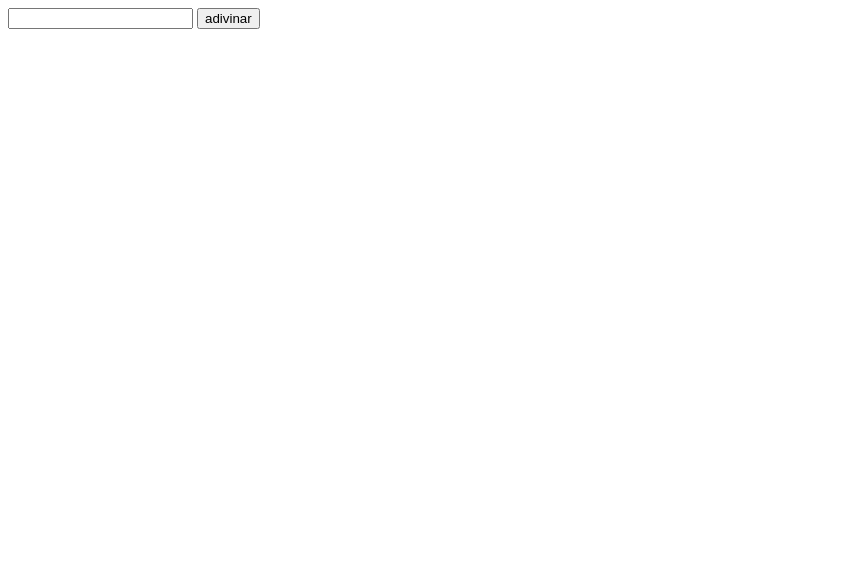
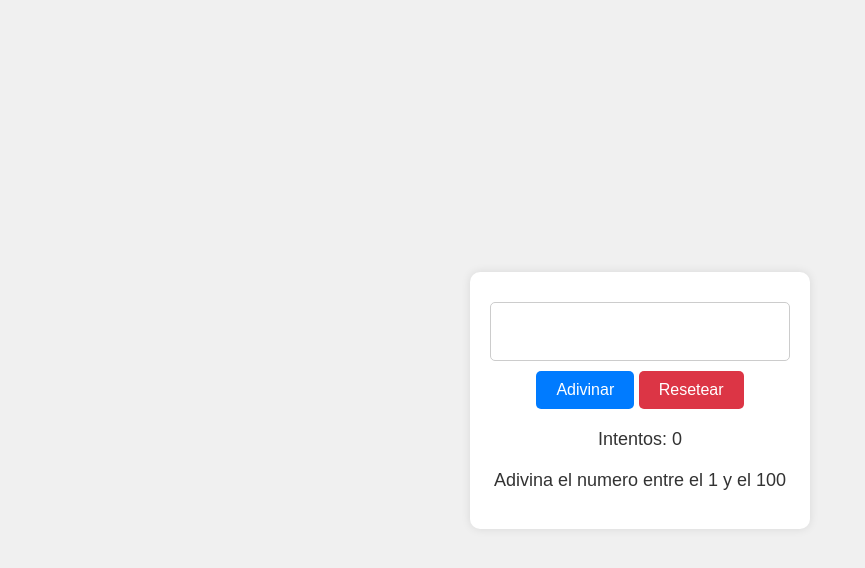
Before and after one commit to ivan2600/practica-002-adivina-el-numero, a plain HTML site: page index.html in a window 1280 px wide. Shown: the whole page, without its empty margins (0-865 px from the left). Drawn offline with Linux system fonts and the light colour scheme.

Commit message:
juego finalizado

```diff
--- a/index.html
+++ b/index.html
@@ -7,9 +7,13 @@
   <link rel="stylesheet" href="style.css">
 </head>
 <body>
-  <input type="number" class="numero-usuario">
-  <button class="adivinar">adivinar</button>
-  <p class="leyenda"></p>
+  <div class="container">
+    <input type="number" class="numero-usuario">
+    <button class="adivinar">Adivinar</button>
+    <button id="resetButton">Resetear</button>
+    <p class="intentos message">Intentos: 0</p>
+    <p class="leyenda message">Adivina el numero entre el 1 y el 100</p>
+  </div>
   <script src="./main.js"></script>
 </body>
 </html>
--- a/main.js
+++ b/main.js
@@ -1,21 +1,35 @@
 const inputJugador = document.querySelector(".numero-usuario");
 const botonAdivinar = document.querySelector(".adivinar");
 const leyenda = document.querySelector(".leyenda");
+const intentosDisplay = document.querySelector(".intentos");
+const resetButton = document.getElementById("resetButton");
+let intentos = 0;
 let numeroSecreto = parseInt(Math.floor(Math.random() * 100) + 1);
 let numeroUsuario = 0;
 console.log(numeroSecreto);
+
+resetButton.addEventListener("click", () => {
+  location.reload();
+});
 
 botonAdivinar.addEventListener("click", () => {
   numeroUsuario = parseInt(inputJugador.value);
   console.log(numeroUsuario);
   adivinar(numeroUsuario, numeroSecreto);
+  intentos ++
+  console.log(intentos);
+  intentosDisplay.textContent = "Intentos: " + intentos;
 });
 
 function adivinar (numeroUsuario, numeroSecreto){
 
-  if (numeroUsuario === numeroSecreto) {
+  if (numeroUsuario > 100 || numeroUsuario < 1) {
+    console.log("Ingresa un número válido");
+    leyenda.textContent = "Ingresa un número válido";
+  } else if (numeroUsuario === numeroSecreto) {
     console.log("Ganaste");
     leyenda.textContent = "Ganaste";
+    botonAdivinar.disabled = true;
   } else if (numeroUsuario < numeroSecreto) {
     console.log("El número secreto es mayor");
     leyenda.textContent = "El número secreto es mayor";
--- a/style.css
+++ b/style.css
@@ -0,0 +1,58 @@
+body {
+  font-family: Arial, sans-serif;
+  background-color: #f0f0f0;
+  margin: 0;
+  padding: 0;
+  display: flex;
+  justify-content: center;
+  align-items: center;
+  height: 100vh;
+}
+
+.container {
+  width: 300px;
+  background-color: #fff;
+  padding: 20px;
+  border-radius: 10px;
+  box-shadow: 0 0 10px rgba(0, 0, 0, 0.1);
+  text-align: center;
+}
+
+h1 {
+  color: #333;
+}
+
+input[type="number"] {
+  font-size: 2em;
+  text-align: center;
+  padding: 10px;
+  margin: 10px 0;
+  border: 1px solid #ccc;
+  border-radius: 5px;
+  width: 100%;
+  box-sizing: border-box;
+}
+
+button {
+  padding: 10px 20px;
+  background-color: #007bff;
+  color: #fff;
+  border: none;
+  border-radius: 5px;
+  cursor: pointer;
+  font-size: 16px;
+}
+
+button:hover {
+  background-color: #0056b3;
+}
+
+.message {
+  margin-top: 20px;
+  font-size: 18px;
+  color: #333;
+}
+
+#resetButton {
+  background-color: #dc3545;
+}
```
